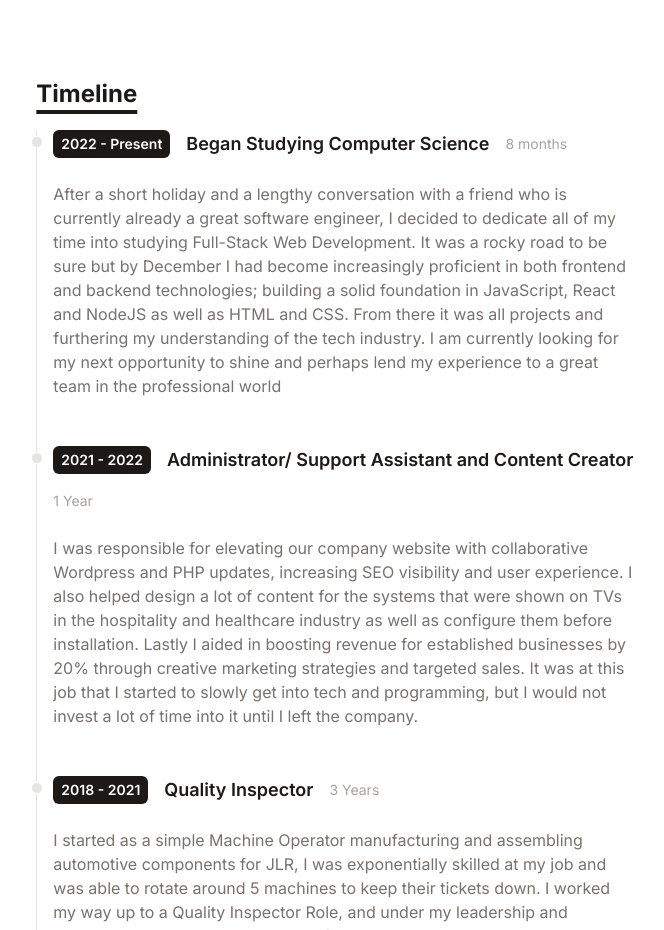
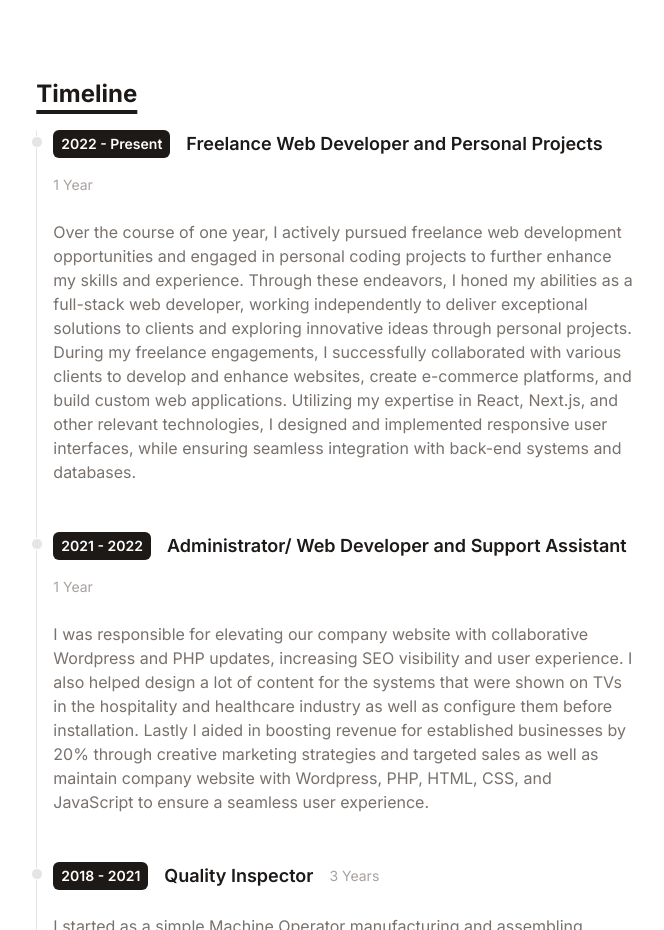
Before and after one commit to EpicIbby101/Developer-Portfolio, a React (Vite) app: page / in a window 1280 px wide. Shown: the part 1927-2857 px from the top of the page, without its empty margins (305-969 px from the left). Built offline with nearby package versions, Linux system fonts and the light colour scheme.

Commit message:
Updated Timeline

```diff
--- a/src/data/timeline.js
+++ b/src/data/timeline.js
@@ -1,16 +1,16 @@
 export default [
     {
         year: '2022 - Present',
-        title: 'Began Studying Computer Science',
-        duration: '8 months',
+        title: 'Freelance Web Developer and Personal Projects',
+        duration: '1 Year',
         details:
-            'After a short holiday and a lengthy conversation with a friend who is currently already a great software engineer, I decided to dedicate all of my time into studying Full-Stack Web Development. It was a rocky road to be sure but by December I had become increasingly proficient in both frontend and backend technologies; building a solid foundation in JavaScript, React and NodeJS as well as HTML and CSS. From there it was all projects and furthering my understanding of the tech industry. I am currently looking for my next opportunity to shine and perhaps lend my experience to a great team in the professional world',
+            'Over the course of one year, I actively pursued freelance web development opportunities and engaged in personal coding projects to further enhance my skills and experience. Through these endeavors, I honed my abilities as a full-stack web developer, working independently to deliver exceptional solutions to clients and exploring innovative ideas through personal projects. During my freelance engagements, I successfully collaborated with various clients to develop and enhance websites, create e-commerce platforms, and build custom web applications. Utilizing my expertise in React, Next.js, and other relevant technologies, I designed and implemented responsive user interfaces, while ensuring seamless integration with back-end systems and databases.',
     },
     {
         year: '2021 - 2022',
-        title: 'Administrator/ Support Assistant and Content Creator',
+        title: 'Administrator/ Web Developer and Support Assistant',
         duration: '1 Year',
-        details: 'I was responsible for elevating our company website with collaborative Wordpress and PHP updates, increasing SEO visibility and user experience. I also helped design a lot of content for the systems that were shown on TVs in the hospitality and healthcare industry as well as configure them before installation. Lastly I aided in boosting revenue for established businesses by 20% through creative marketing strategies and targeted sales. It was at this job that I started to slowly get into tech and programming, but I would not invest a lot of time into it until I left the company.'
+        details: 'I was responsible for elevating our company website with collaborative Wordpress and PHP updates, increasing SEO visibility and user experience. I also helped design a lot of content for the systems that were shown on TVs in the hospitality and healthcare industry as well as configure them before installation. Lastly I aided in boosting revenue for established businesses by 20% through creative marketing strategies and targeted sales as well as maintain company website with Wordpress, PHP, HTML, CSS, and JavaScript to ensure a seamless user experience.'
     },
     {
         year: '2018 - 2021',
```
